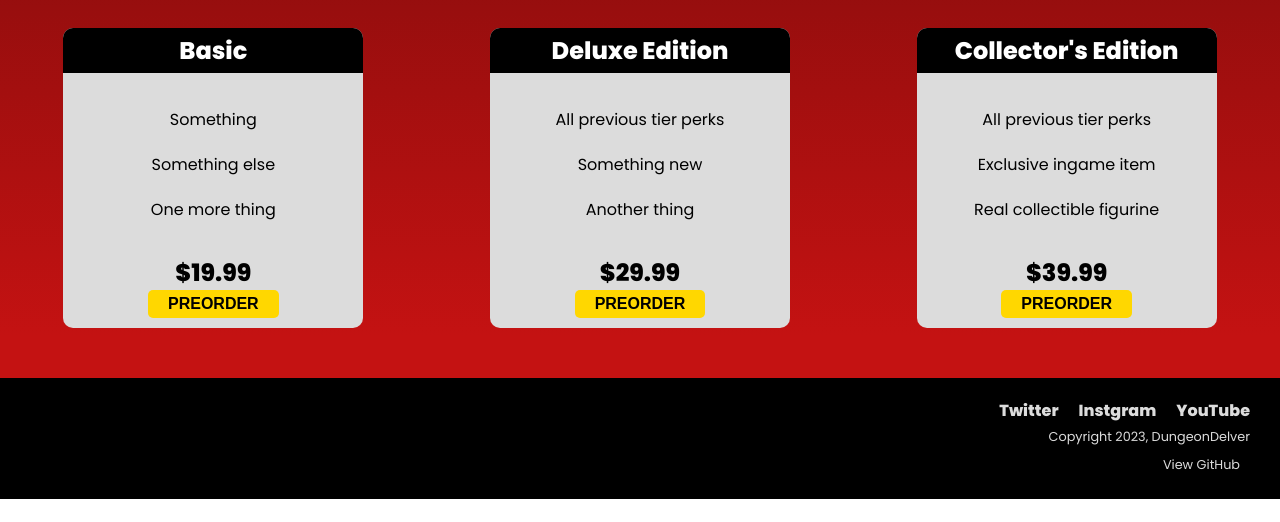
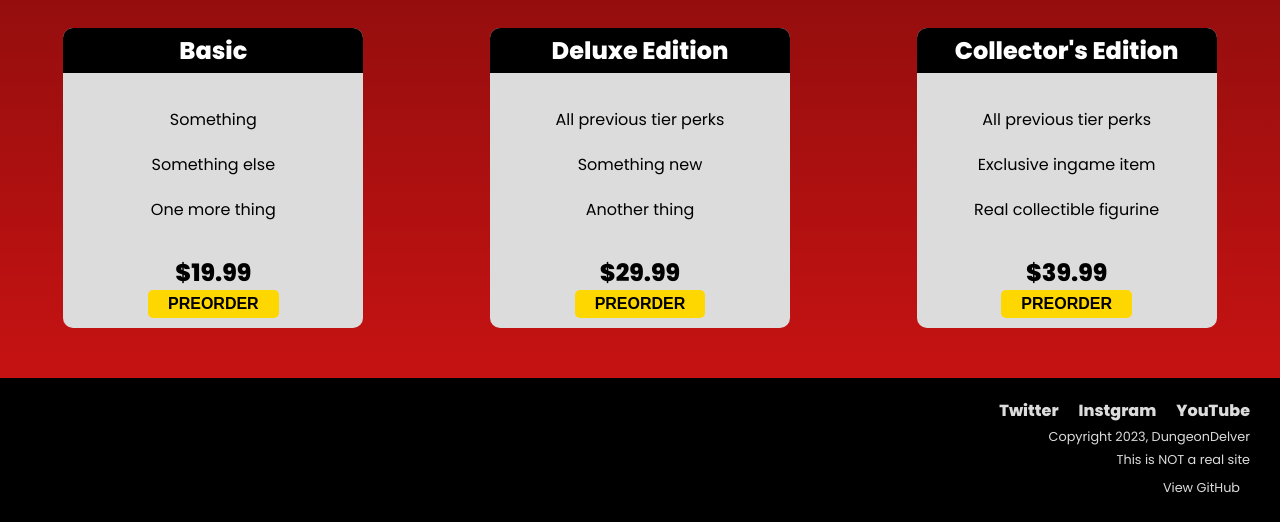
Before and after one commit to imTypicalT/fcc-product-landing-page, a plain HTML site: page index.html in a window 1280 px wide. Shown: the part 1132-1654 px from the top of the page. Before the commit the page ends 1631 px from the top, so only its background shows below. Drawn offline with Linux system fonts and the light colour scheme.

Commit message:
Update index.html
Mention that this is not a real site

```diff
--- a/index.html
+++ b/index.html
@@ -116,6 +116,7 @@
             <li><a href="#">YouTube</a></li>
           </ul>
           <span>Copyright 2023, DungeonDelver</span>
+          <span>This is NOT a real site</span>
           <span><a href="https://github.com/imTypicalT/fcc-product-landing-page">View GitHub</a></span>
         </footer>
       </div>
```
